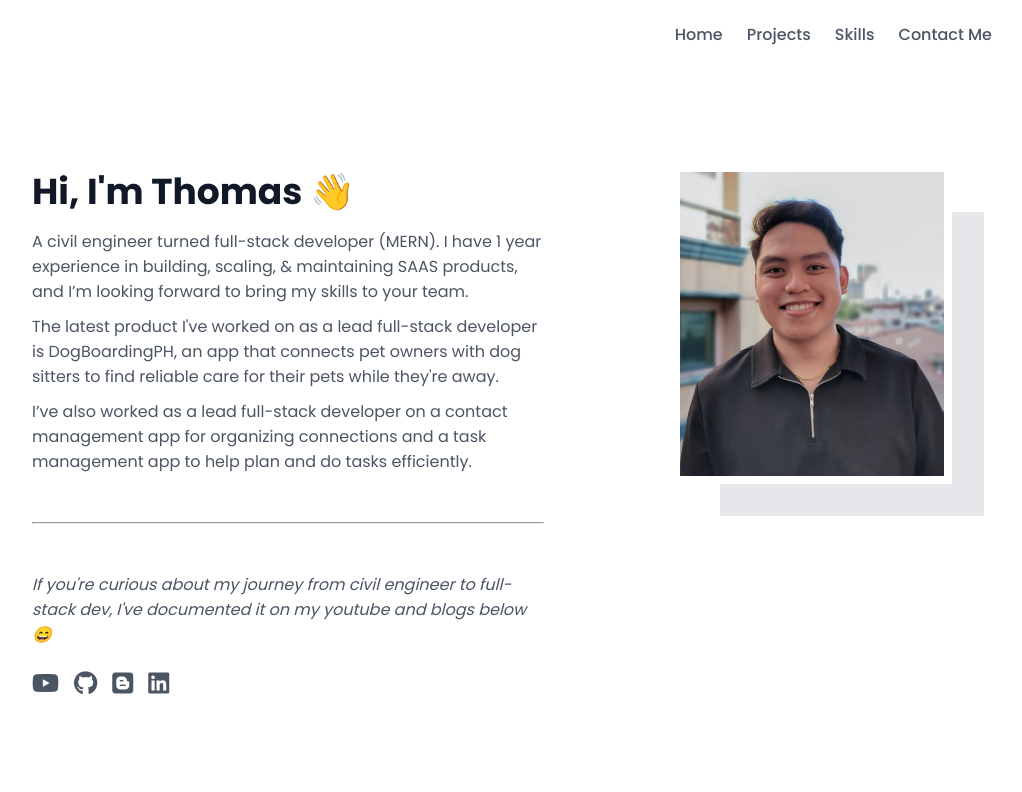
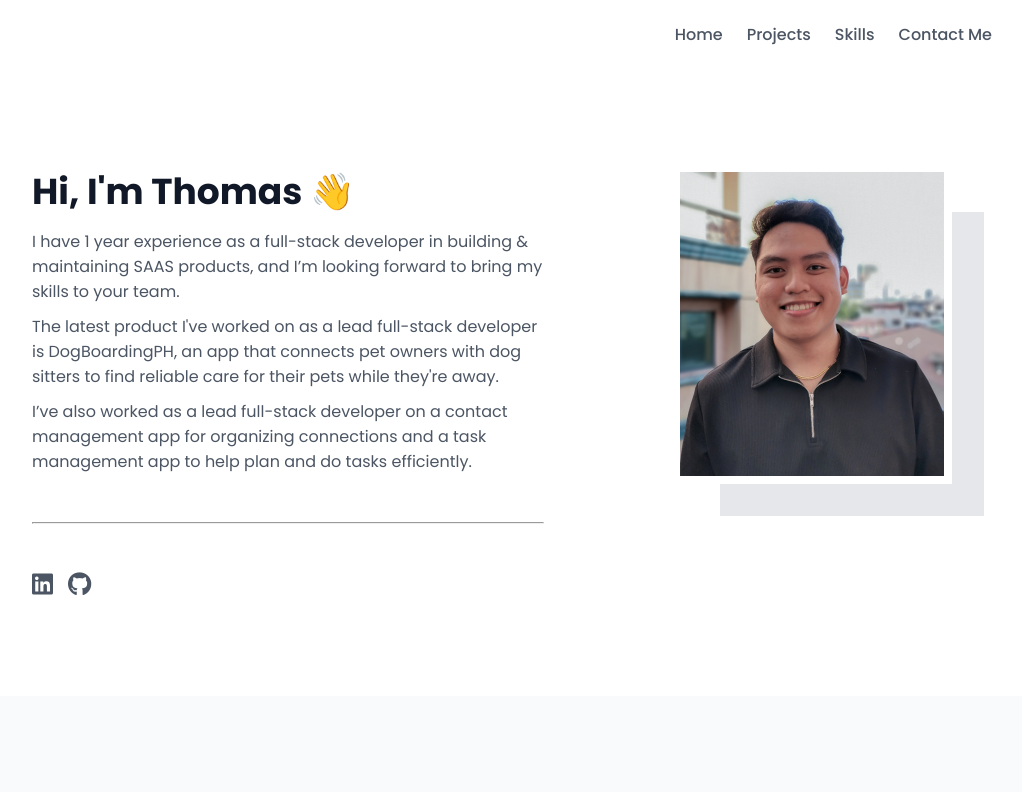
Before and after one commit to thomascansino/thomascansino-portfolio, a React (Vite) app in the folder thomascansino-frontend/: page / in a window 1280 px wide. Shown: the top 792 px of the page, without its empty margins (128-1150 px from the left). Built offline with nearby package versions, Linux system fonts and the light colour scheme.

Commit message:
feat: modified home section

```diff
--- a/thomascansino-frontend/src/Home.jsx
+++ b/thomascansino-frontend/src/Home.jsx
@@ -19,19 +19,16 @@ function Home() {
                             Hi, I'm Thomas 👋
                         </span>
                         <span className='home-main-about-intro-text-container'>
-                            <p>A civil engineer turned full-stack developer (MERN). I have 1 year experience in building, scaling, & maintaining SAAS products, and I’m looking forward to bring my skills to your team.</p>
+                            <p>I have 1 year experience as a full-stack developer in building & maintaining SAAS products, and I’m looking forward to bring my skills to your team.</p>
                             <p>The latest product I've worked on as a lead full-stack developer is DogBoardingPH, an app that connects pet owners with dog sitters to find reliable care for their pets while they're away.</p>
                             <p>I’ve also worked as a lead full-stack developer on a contact management app for organizing connections and a task management app to help plan and do tasks efficiently.</p>
                         </span>
                     </div>
                     <div><hr></hr></div>
                     <div className='home-main-about-outro-container'>
-                        <p>If you're curious about my journey from civil engineer to full-stack dev, I've documented it on my youtube and blogs below😄</p>
                         <div className='home-main-about-outro-icons-container'>
-                            <a href='https://www.youtube.com/@thomascansino' target='_blank'><i className="fa-brands fa-youtube home-main-about-outro-icons"></i></a>
+                            <a href='https://www.linkedin.com/in/thomascansino/' target='_blank'><i className="fa-brands fa-linkedin home-main-about-outro-icons"></i></a>
                             <a href='https://github.com/thomascansino' target='_blank'><i className="fa-brands fa-github home-main-about-outro-icons"></i></a>
-                            <a href='https://dev.to/thomascansino' target='_blank'><i className="fa-brands fa-blogger home-main-about-outro-icons"></i></a>
-                            <a href='https://www.linkedin.com/in/thomascansino/' target='_blank'><i className="fa-brands fa-linkedin home-main-about-outro-icons"></i></a>
                         </div>
                     </div>
                 </div>
```
